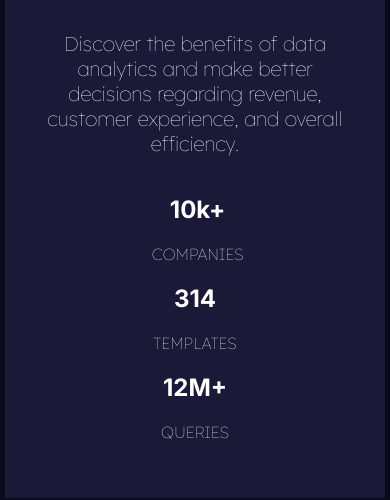
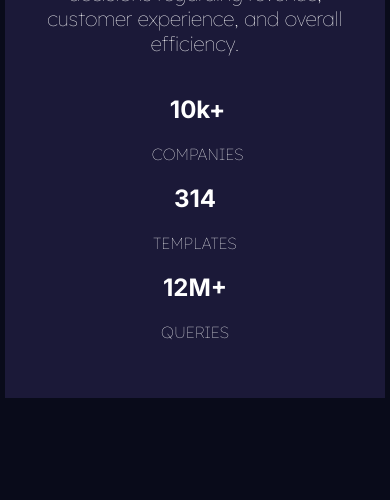
Before and after one commit to VictorWest/frontendmentor2, a plain HTML site: page index.html in a window 390 px wide. Shown: the part 544-1044 px from the top of the page. After the commit the page ends 942 px from the top, so only its background shows below. Drawn offline with Linux system fonts and the light colour scheme.

Commit message:
Update styles.css

```diff
--- a/styles.css
+++ b/styles.css
@@ -51,7 +51,7 @@ img{
 }
 @media (max-width: 850px) {
     body{
-        margin-top: 100px; margin-bottom: 100px;
+        margin-top: 0px; margin-bottom: 0px;
     }
     .top{
         display: flex;
```
